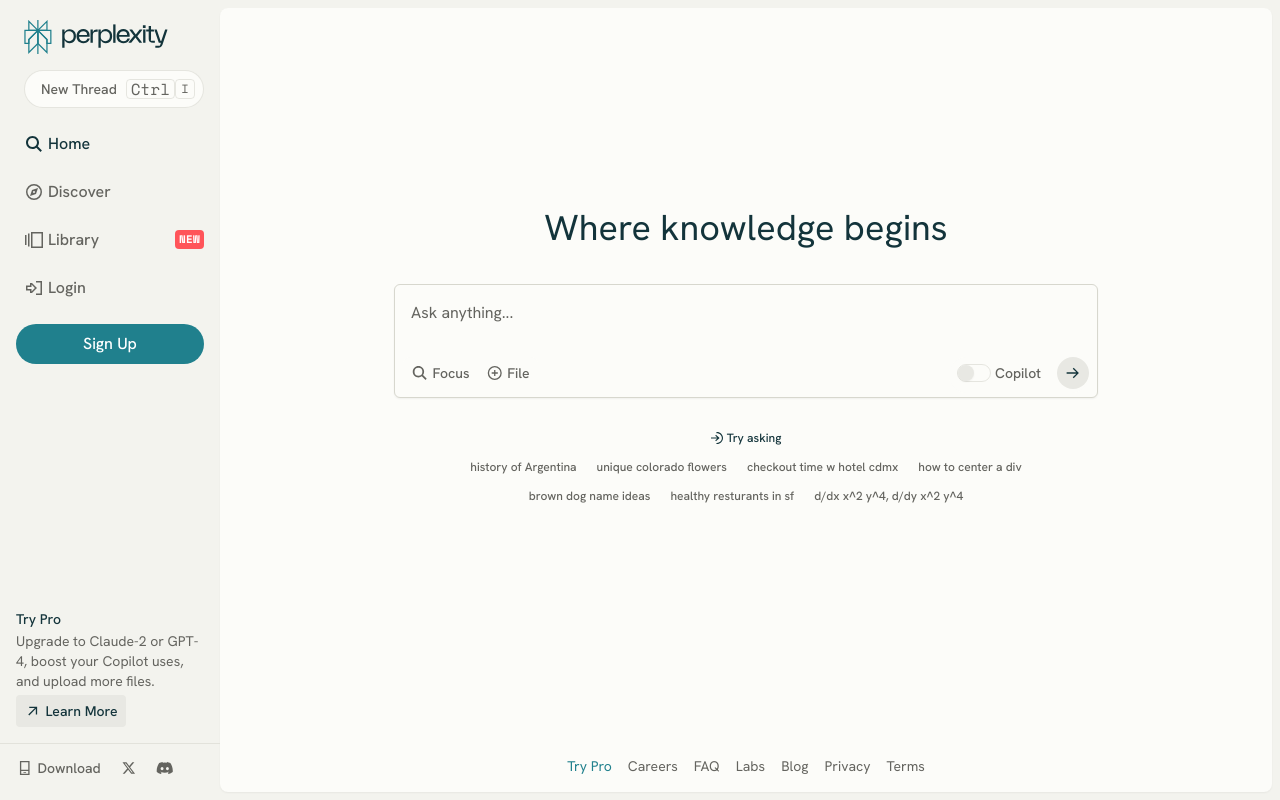
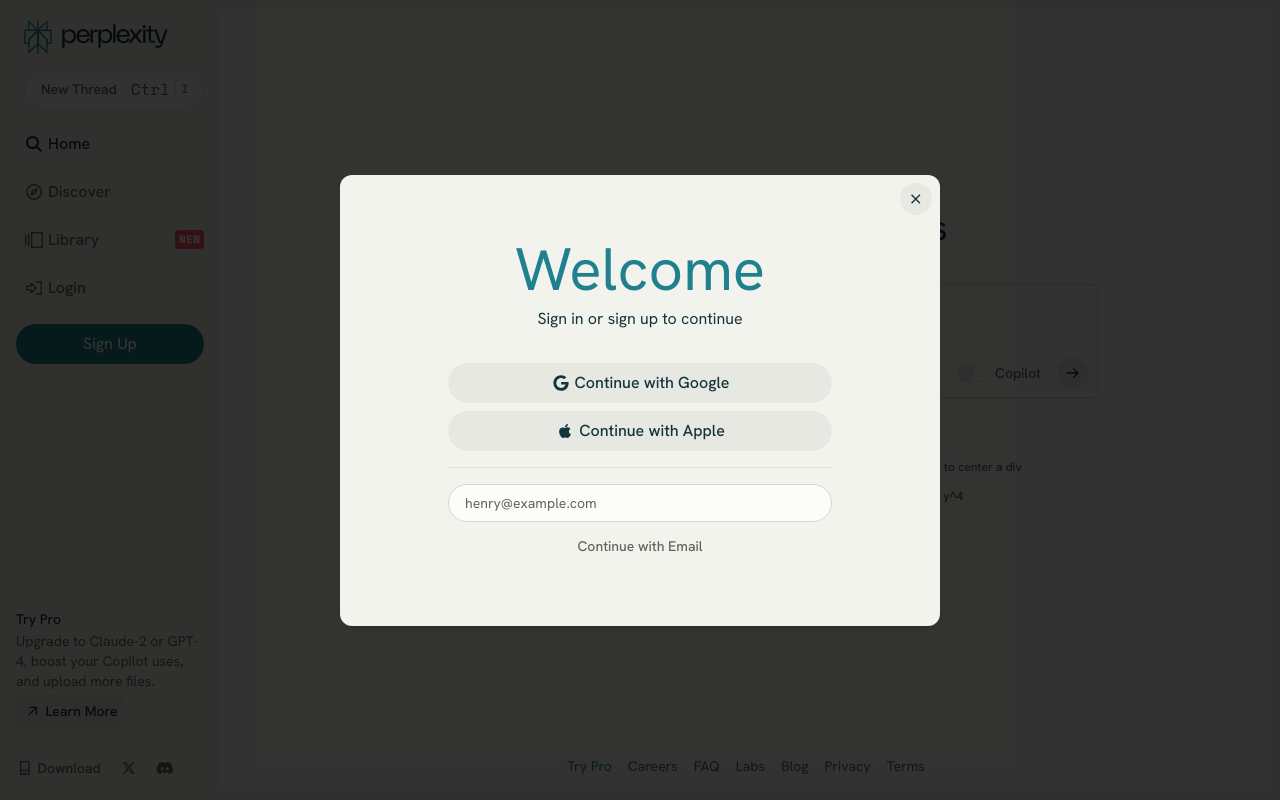
Before and after one commit to sj00coder/Perplexity.ai_clone, a React (Vite) app: page / in a window 1280 px wide. Both pictures are taken after a click on the button "Login". Built offline with nearby package versions, Linux system fonts and the light colour scheme; a web font is replaced by a local one.

Commit message:
Add signUp form Modal

```diff
--- /dev/null
+++ b/src/components/buttons/CloseButton.jsx
@@ -0,0 +1,21 @@
+import XmarkSVG from '../svg/XmarkSVG';
+import { PropTypes } from 'prop-types';
+function CloseButton({ onClick }) {
+  return (
+    <button
+      type='button'
+      className='bg-offsetPlus dark:bg-offsetPlusDark text-textMain dark:text-textMainDark  md:hover:text-textOff md:dark:hover:text-textOffDark font-sans focus:outline-none outline-none outline-transparent transition duration-300 ease-in-out font-sans  select-none items-center relative group  justify-center text-center items-center rounded-full cursor-point active:scale-95 origin-center whitespace-nowrap inline-flex text-sm aspect-square h-8'
+      onClick={onClick}
+    >
+      <div className='flex items-center leading-none justify-center gap-xs'>
+        <XmarkSVG classes={'svg-inline--fa fa-xmark fa-fw fa-1x '} />
+      </div>
+    </button>
+  );
+}
+
+CloseButton.propTypes = {
+  onClick: PropTypes.func,
+};
+
+export default CloseButton;
--- a/src/components/footer/MobileFooter.jsx
+++ b/src/components/footer/MobileFooter.jsx
@@ -1,7 +1,11 @@
+import { useState } from 'react';
 import RightToBracketSVG from '../svg/RightToBracketSVG';
 import FooterLinks from './FooterLinks';
+import Modal from '../modal/Modal';
+import SignUpForm from '../forms/SignUpForm';
 
 function MobileFooter() {
+  const [showSignUpModal, setShowSignUpModal] = useState(false);
   return (
     <>
       <div className='md:hidden left-0 fixed z-20 bottom-0 right-0 px-sm pb-sm border-t border-borderMain/60 dark:border-borderMainDark/80 divide-borderMain/60 dark:divide-borderMainDark/80 ring-borderMain dark:ring-borderMainDark bg-background dark:bg-backgroundDark'>
@@ -9,6 +13,7 @@
           <button
             type='button'
             className='bg-offsetPlus dark:bg-offsetPlusDark text-textMain dark:text-textMainDark  md:hover:text-textOff md:dark:hover:text-textOffDark font-sans focus:outline-none outline-none outline-transparent transition duration-300 ease-in-out font-sans  select-none items-center relative group  justify-center text-center items-center rounded cursor-point active:scale-95 origin-center whitespace-nowrap flex w-full text-sm px-sm font-medium h-8'
+            onClick={() => setShowSignUpModal(true)}
           >
             <div className='flex items-center leading-none justify-center gap-xs'>
               <RightToBracketSVG
@@ -26,6 +31,14 @@
           </div>
         </div>
       </div>
+      <Modal
+        key={2}
+        showModal={showSignUpModal}
+        setShowModal={setShowSignUpModal}
+        content={<SignUpForm />}
+        classes={'md:min-w-[600px]'}
+        closeButton={true}
+      />
     </>
   );
 }
--- /dev/null
+++ b/src/components/forms/SignUpForm.jsx
@@ -0,0 +1,101 @@
+function SignUpForm() {
+  return (
+    <div className='flex flex-col h-full'>
+      <div className='py-md px-md md:px-xl grow md:pt-xl md:pb-xl'>
+        <div className='text-center super font-display text-4xl md:text-6xl text-super dark:text-superDark selection:bg-superDuper selection:text-textMain'>
+          Welcome
+        </div>
+        <div className=''>
+          <div className='text-center mt-sm default font-sans text-base text-textMain dark:text-textMainDark selection:bg-superDuper selection:text-textMain'>
+            Sign in or sign up to continue
+          </div>
+          <div className='max-w-sm mx-auto mt-lg'>
+            <div className=' space-y-sm'>
+              <button
+                type='button'
+                className='bg-offsetPlus dark:bg-offsetPlusDark text-textMain dark:text-textMainDark  md:hover:text-textOff md:dark:hover:text-textOffDark font-sans focus:outline-none outline-none outline-transparent transition duration-300 ease-in-out font-sans  select-none items-center relative group  justify-center text-center items-center rounded-full cursor-point active:scale-95 origin-center whitespace-nowrap flex w-full text-base px-md font-medium h-10'
+              >
+                <div className='flex items-center leading-none justify-center gap-xs'>
+                  <svg
+                    aria-hidden='true'
+                    focusable='false'
+                    data-prefix='fab'
+                    data-icon='google'
+                    className='svg-inline--fa fa-google fa-fw fa-1x '
+                    role='img'
+                    xmlns='http://www.w3.org/2000/svg'
+                    viewBox='0 0 488 512'
+                  >
+                    <path
+                      fill='currentColor'
+                      d='M488 261.8C488 403.3 391.1 504 248 504 110.8 504 0 393.2 0 256S110.8 8 248 8c66.8 0 123 24.5 166.3 64.9l-67.5 64.9C258.5 52.6 94.3 116.6 94.3 256c0 86.5 69.1 156.6 153.7 156.6 98.2 0 135-70.4 140.8-106.9H248v-85.3h236.1c2.3 12.7 3.9 24.9 3.9 41.4z'
+                    ></path>
+                  </svg>
+                  <div className='text-align-center relative'>
+                    Continue with Google
+                  </div>
+                </div>
+              </button>
+              <button
+                type='button'
+                className='bg-offsetPlus dark:bg-offsetPlusDark text-textMain dark:text-textMainDark  md:hover:text-textOff md:dark:hover:text-textOffDark font-sans focus:outline-none outline-none outline-transparent transition duration-300 ease-in-out font-sans  select-none items-center relative group  justify-center text-center items-center rounded-full cursor-point active:scale-95 origin-center whitespace-nowrap flex w-full text-base px-md font-medium h-10'
+              >
+                <div className='flex items-center leading-none justify-center gap-xs'>
+                  <svg
+                    aria-hidden='true'
+                    focusable='false'
+                    data-prefix='fab'
+                    data-icon='apple'
+                    className='svg-inline--fa fa-apple fa-fw fa-1x '
+                    role='img'
+                    xmlns='http://www.w3.org/2000/svg'
+                    viewBox='0 0 384 512'
+                  >
+                    <path
+                      fill='currentColor'
+                      d='M318.7 268.7c-.2-36.7 16.4-64.4 50-84.8-18.8-26.9-47.2-41.7-84.7-44.6-35.5-2.8-74.3 20.7-88.5 20.7-15 0-49.4-19.7-76.4-19.7C63.3 141.2 4 184.8 4 273.5q0 39.3 14.4 81.2c12.8 36.7 59 126.7 107.2 125.2 25.2-.6 43-17.9 75.8-17.9 31.8 0 48.3 17.9 76.4 17.9 48.6-.7 90.4-82.5 102.6-119.3-65.2-30.7-61.7-90-61.7-91.9zm-56.6-164.2c27.3-32.4 24.8-61.9 24-72.5-24.1 1.4-52 16.4-67.9 34.9-17.5 19.8-27.8 44.3-25.6 71.9 26.1 2 49.9-11.4 69.5-34.3z'
+                    ></path>
+                  </svg>
+                  <div className='text-align-center relative'>
+                    Continue with Apple
+                  </div>
+                </div>
+              </button>
+            </div>
+            <div className='border-t mt-md pt-md space-y-sm border-borderMain/60 dark:border-borderMainDark/80 divide-borderMain/60 dark:divide-borderMainDark/80 ring-borderMain dark:ring-borderMainDark bg-transparent'>
+              <div>
+                <div className='rounded-full'>
+                  <div className='relative flex items-center'>
+                    <input
+                      type='email'
+                      placeholder='henry@example.com'
+                      className='w-full outline-none focus:outline-none focus:ring-borderMain font-sans flex items-center dark:bg-offsetDark dark:text-textMainDark dark:placeholder-textOffDark dark:border-borderMainDark dark:focus:ring-borderMainDark selection:bg-superDuper selection:text-textMain duration-200 transition-all bg-background border text-textMain border-borderMain focus:ring-1 placeholder-textOff rounded-t-[32px] rounded-b-[32px] py-sm text-sm px-md pr-md'
+                      autoComplete='off'
+                      value=''
+                    />
+                    <div></div>
+                    <div className='absolute flex items-center gap-sm bg-background dark:bg-offsetDark rounded-full right-sm'></div>
+                  </div>
+                </div>
+              </div>
+              <div className='flex justify-center'>
+                <button
+                  type='button'
+                  className='md:hover:bg-offsetPlus text-textOff dark:text-textOffDark md:hover:text-textMain dark:md:hover:bg-offsetPlusDark  dark:md:hover:text-textMainDark font-sans focus:outline-none outline-none outline-transparent transition duration-300 ease-in-out font-sans  select-none items-center relative group  justify-center text-center items-center rounded-full cursor-point active:scale-95 origin-center whitespace-nowrap inline-flex text-sm px-sm font-medium h-8'
+                >
+                  <div className='flex items-center leading-none justify-center gap-xs'>
+                    <div className='text-align-center relative'>
+                      Continue with Email
+                    </div>
+                  </div>
+                </button>
+              </div>
+            </div>
+          </div>
+        </div>
+      </div>
+    </div>
+  );
+}
+
+export default SignUpForm;
--- a/src/components/homePage/LeftPanel.jsx
+++ b/src/components/homePage/LeftPanel.jsx
@@ -10,9 +10,11 @@
 import TwitterSVG from '../svg/TwitterSVG';
 import VerticalHistorySVG from '../svg/VerticalHistory';
 import NewThreadInput from '../NewThreadInput';
+import SignUpForm from '../forms/SignUpForm';
 
 function LeftPanel() {
   const [showNewThreadModal, setShowNewThreadModal] = useState(false);
+  const [showSignUpModal, setShowSignUpModal] = useState(false);
   return (
     <>
       <aside className='hidden md:block border-borderMain/60 divide-borderMain/60 ring-borderMain bg-transparent'>
@@ -106,6 +108,7 @@
                   <button
                     type='button'
                     className='md:hover:bg-offsetPlus text-textOff dark:text-textOffDark md:hover:text-textMain dark:md:hover:bg-offsetPlusDark  dark:md:hover:text-textMainDark font-sans focus:outline-none outline-none outline-transparent transition duration-300 ease-in-out font-sans  select-none items-center relative group  justify-start rounded cursor-point active:scale-95 origin-center whitespace-nowrap flex w-full text-base px-md font-medium h-10'
+                    onClick={() => setShowSignUpModal(true)}
                   >
                     <div className='flex items-center leading-none justify-start gap-xs'>
                       <LoginSVG
@@ -123,6 +126,9 @@
               <button
                 type='button'
                 className='bg-super dark:bg-superDark dark:text-backgroundDark text-white hover:opacity-80 font-sans focus:outline-none outline-none outline-transparent transition duration-300 ease-in-out font-sans  select-none items-center relative group  justify-center text-center items-center rounded-full cursor-point active:scale-95 origin-center whitespace-nowrap flex w-full text-base px-md font-medium h-10'
+                onClick={() => {
+                  setShowSignUpModal(true);
+                }}
               >
                 <div className='flex items-center leading-none justify-center gap-xs'>
                   <div className='text-align-center relative'>Sign Up</div>
@@ -200,9 +206,19 @@
         </div>
       </aside>
       <Modal
+        key={1}
         showModal={showNewThreadModal}
         setShowModal={setShowNewThreadModal}
         content={<NewThreadInput />}
+        classes={'w-[90vw]'}
+      />
+      <Modal
+        key={2}
+        showModal={showSignUpModal}
+        setShowModal={setShowSignUpModal}
+        content={<SignUpForm />}
+        classes={'min-w-[600px]'}
+        closeButton={true}
       />
     </>
   );
--- a/src/components/modal/Modal.jsx
+++ b/src/components/modal/Modal.jsx
@@ -1,25 +1,31 @@
+import CloseButton from '../buttons/CloseButton';
 import Backdrop from './Backdrop';
 import { PropTypes } from 'prop-types';
 
 function handleModalChildClick(e) {
   e.stopPropagation();
 }
-function Modal({ showModal, setShowModal, content }) {
+function Modal({ showModal, setShowModal, content, classes, closeButton }) {
   return (
     <>
       {showModal ? (
         <>
           <Backdrop setShowModal={setShowModal} />
+
           <div
             className='flex justify-center fixed top-0 left-0 bottom-0 right-0 z-20 items-center'
             onClick={() => setShowModal(false)}
           >
             <div className='animate-in fade-in zoom-in-95 duration-300 z-100'>
               <div
-                className='max-w-screen-md w-[90vw] p-md rounded-xl shadow-md relative border-borderMain/60 dark:border-borderMainDark/80 divide-borderMain/60 dark:divide-borderMainDark/80 ring-borderMain dark:ring-borderMainDark bg-offset dark:bg-offsetDark'
+                className={`${classes} max-w-screen-md p-md md:rounded-xl shadow-md relative border-borderMain/60 dark:border-borderMainDark/80 divide-borderMain/60 dark:divide-borderMainDark/80 ring-borderMain dark:ring-borderMainDark bg-offset dark:bg-offsetDark`}
                 onClick={handleModalChildClick}
               >
-                {/* <NewThreadInput /> */}
+                {closeButton && (
+                  <div className='fixed z-[22] md:absolute top-sm right-sm'>
+                    <CloseButton onClick={() => setShowModal(false)} />
+                  </div>
+                )}
                 {content}
               </div>
             </div>
@@ -36,6 +42,8 @@
   showModal: PropTypes.bool,
   setShowModal: PropTypes.func,
   content: PropTypes.element,
+  classes: PropTypes.string,
+  closeButton: PropTypes.bool,
 };
 
 export default Modal;
--- /dev/null
+++ b/src/components/svg/XmarkSVG.jsx
@@ -0,0 +1,25 @@
+import PropTypes from 'prop-types';
+
+function XmarkSVG({ classes }) {
+  return (
+    <svg
+      aria-hidden='true'
+      focusable='false'
+      data-prefix='fasr'
+      data-icon='xmark'
+      className={classes}
+      role='img'
+      xmlns='http://www.w3.org/2000/svg'
+      viewBox='0 0 384 512'
+    >
+      <path
+        fill='currentColor'
+        d='M345 137l17-17L328 86.1l-17 17-119 119L73 103l-17-17L22.1 120l17 17 119 119L39 375l-17 17L56 425.9l17-17 119-119L311 409l17 17L361.9 392l-17-17-119-119L345 137z'
+      ></path>
+    </svg>
+  );
+}
+XmarkSVG.propTypes = {
+  classes: PropTypes.string,
+};
+export default XmarkSVG;
```
